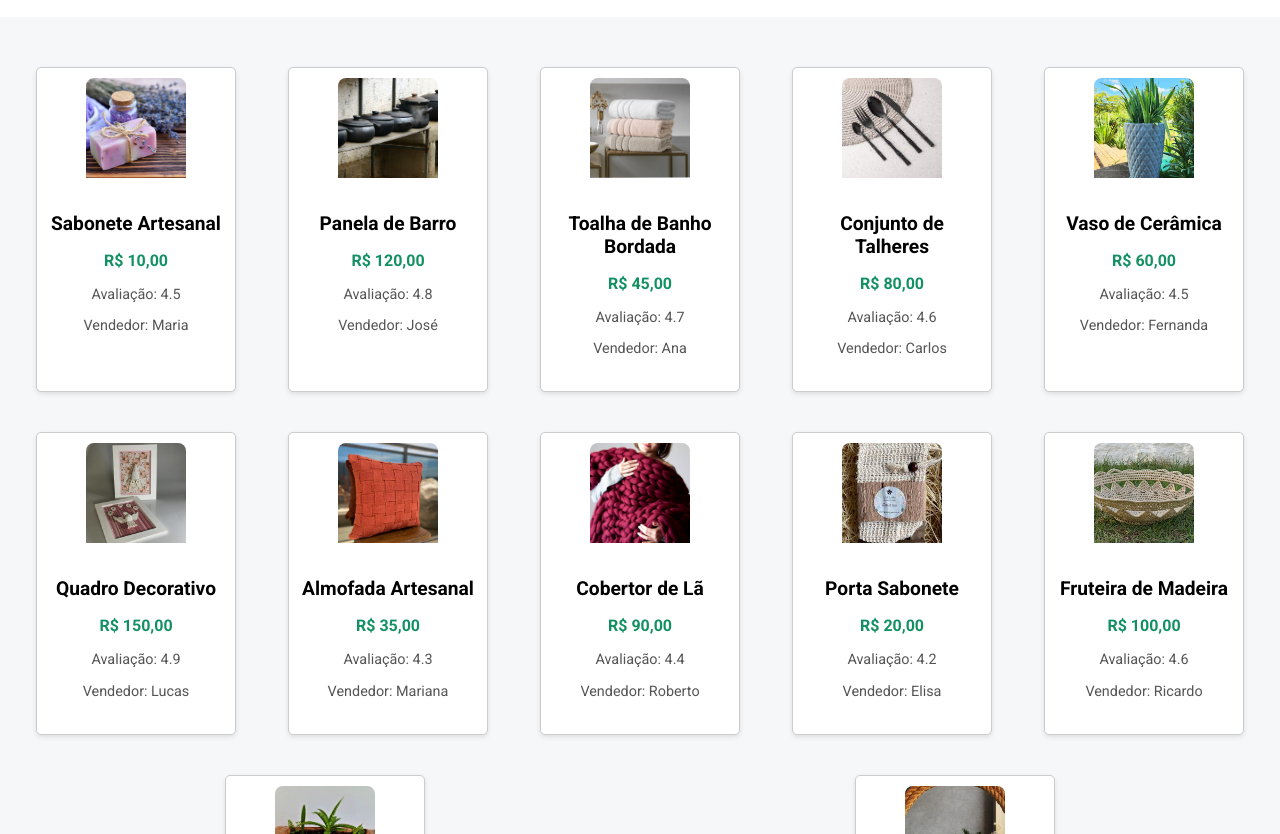
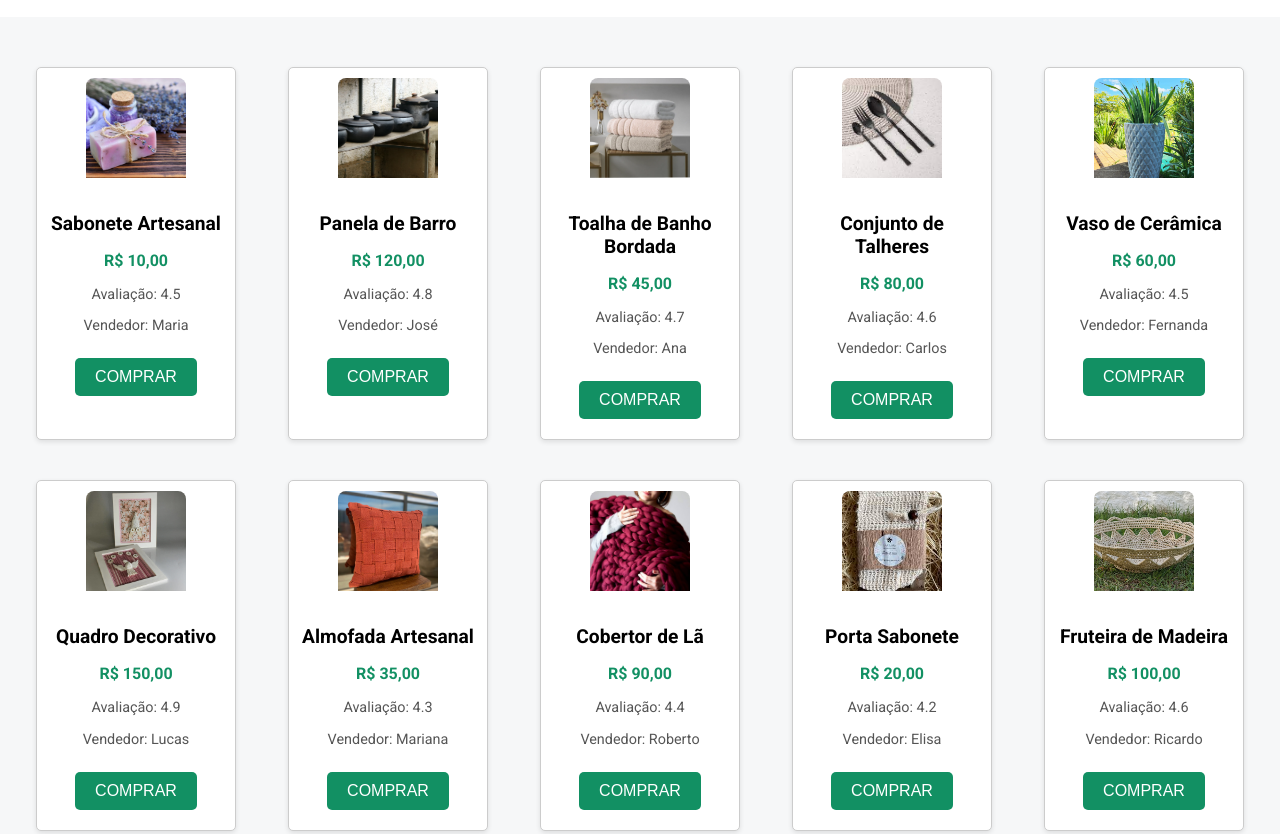
Before and after one commit to MarcosNeto14/Femiart, a website: page pages/menu-produtos.html in a window 1280 px wide. Shown: the part 228-1062 px from the top of the page. Drawn offline with nearby package versions, Linux system fonts and the light colour scheme.

Commit message:
Adicionado o botão de comprar no menu produtos

```diff
--- a/scripts/menu-produtos.js
+++ b/scripts/menu-produtos.js
@@ -51,6 +51,7 @@ document.addEventListener("DOMContentLoaded", () => {
           <p class="product-price">${produto.preco}</p>
           <p class="product-rating">Avaliação: ${produto.avaliacao}</p>
           <p class="product-seller">Vendedor: ${produto.vendedor}</p>
+          <button class="buy-button">COMPRAR</button>
         </div>
       `;
       productContainer.appendChild(produtoElemento);
@@ -75,6 +76,7 @@ document.addEventListener("DOMContentLoaded", () => {
           <p class="product-price">${produto.preco}</p>
           <p class="product-rating">Avaliação: ${produto.avaliacao}</p>
           <p class="product-seller">Vendedor: ${produto.vendedor}</p>
+          <button class="buy-button">COMPRAR</button>
         </div>
       `;
       productContainer.appendChild(produtoElemento);
--- a/styles/style.css
+++ b/styles/style.css
@@ -411,3 +411,19 @@ body {
 .product-info {
   margin-top: 10px;
 }
+
+.buy-button {
+  background-color: #129063;
+  color: white;
+  border: none;
+  border-radius: 5px;
+  padding: 10px 20px;
+  cursor: pointer;
+  font-size: 16px;
+  margin-top: 10px;
+  transition: background-color 0.3s ease;
+}
+
+.buy-button:hover {
+  background-color: #0e7a50; /* Cor verde mais escura ao passar o mouse */
+}
```
